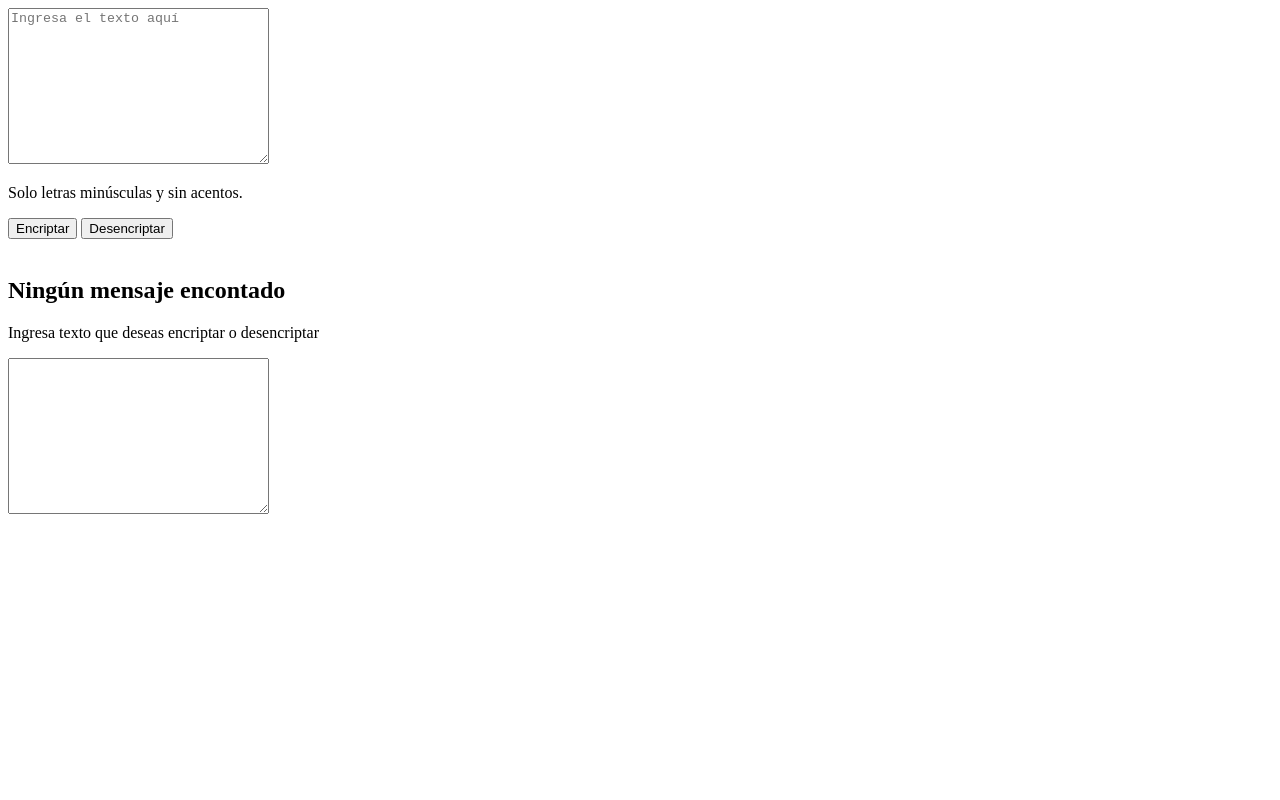
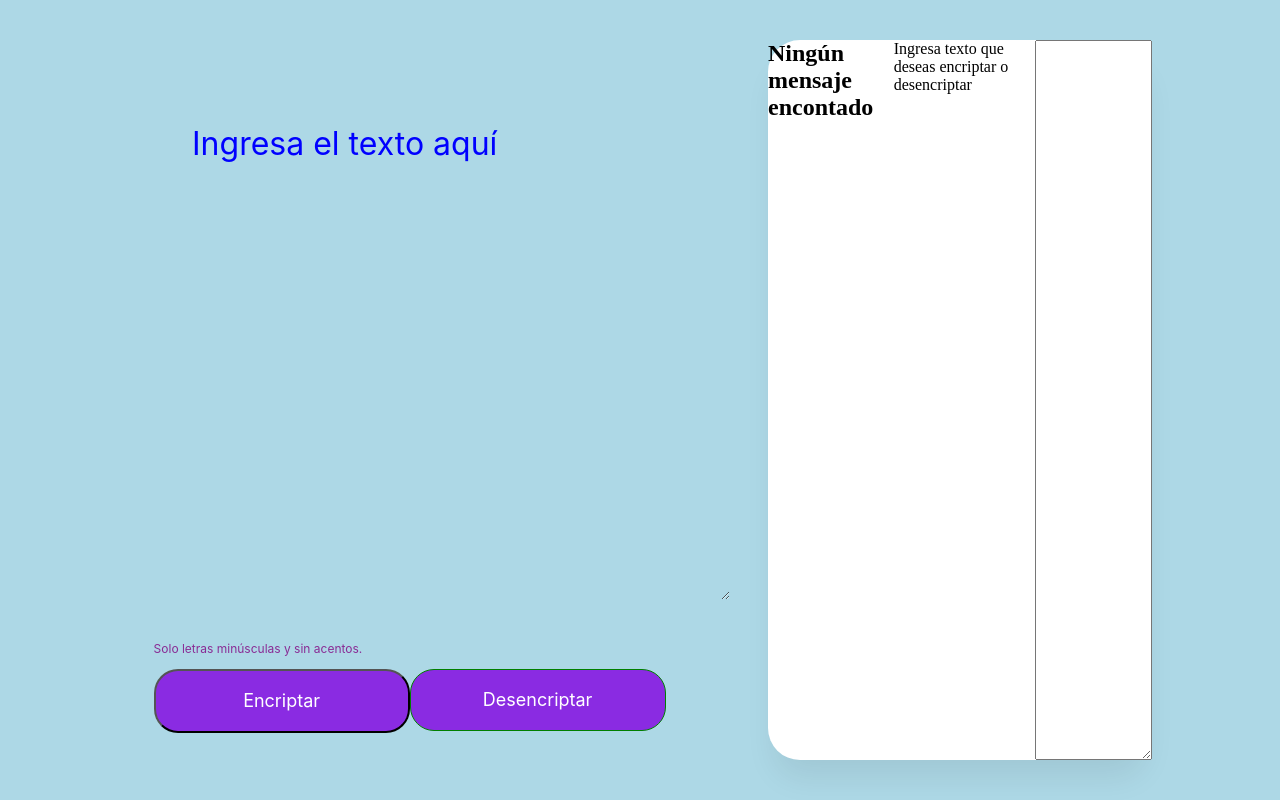
Before and after one commit to BrendaMarinho/Challenge-Oracle-ONE, a plain HTML site: page index.html in a window 1280 px wide. Drawn offline with Linux system fonts and the light colour scheme.

Commit message:
actualizacion de estilos

```diff
--- a/index.html
+++ b/index.html
@@ -26,7 +26,7 @@
             <p>Solo letras minúsculas y sin acentos.</p>
         </div>
 
-        <div class="botoones">
+        <div class="botones">
             <button class="btn-encriptar" type="botton" onclick="encriptar()">
                 Encriptar
             </button>
@@ -39,7 +39,7 @@
 
         <div class="encriptado">
             <img src="" alt="" id="">
-            <div class="mensaje-encriptado" id="mensaje-encriptado"></div>
+            <div class="mensajencriptado" id="mensajencriptado"></div>
             <h2 id="titulo-mensaje">Ningún mensaje encontado</h2>
             <p>Ingresa texto que deseas encriptar o desencriptar</p>
             <textarea
--- a/style.css
+++ b/style.css
@@ -0,0 +1,144 @@
+* {
+    margin: 0;
+    padding: 0;
+}
+
+.container {
+    position: relative;
+    width: 100vw;
+    height: 100vh;
+    background: lightblue;
+}
+
+.texto {
+    position: absolute;
+    width: 42%;
+    height: 60%;
+    left: 15%;
+    top: 15%;
+    border: none;
+    font-family: "Inter";
+    font-style: normal;
+    font-weight: 400;
+    font-size: 32px;
+    line-height: 150%;
+    background-color: lightblue;
+}
+
+.texto::placeholder {
+    color: blue;
+}
+
+.texto:focus,
+.texto:active {
+    border: none;
+    outline: none;
+}
+
+.terminos {
+    display: flex;
+    flex-direction: row;
+    align-items: center;
+    padding: 0px;
+    gap: 8px;
+    position: absolute;
+    width: 80%;
+    left: 12%;
+    top: 80%;
+}
+
+.terminos p {
+    font-family: "inter";
+    font-style: normal;
+    font-weight: 400;
+    font-size: 12px;
+    line-height: 150%;
+    color: purple;
+    opacity: 0.8;
+    flex: none;
+    order: 1;
+    flex-grow: 0;
+}
+
+.botones {
+    display: flex;
+    flex-direction: row;
+    align-items: flex-start;
+    padding: 1% 0;
+    position: absolute;
+    width: 80%;
+    left: 12%;
+    top: 82%;
+}
+
+.btn-encriptar {
+    align-items: center;
+    justify-content: center;
+    padding: 2%;
+    gap: 8%;
+    width: 25%;
+    background-color: blueviolet;
+    border-radius: 24px;
+    font-family: "inter";
+    font-size: 18px;
+    line-height: 19px;
+    text-align: center;
+    color: white
+}
+
+.btn-desencriptar {
+    box-sizing: border-box;
+    display: flex;
+    flex-direction: row;
+    align-items: flex-start;
+    justify-content: center;
+    padding: 2%;
+    gap: 8px;
+    width: 25%;
+    background: blueviolet;
+    border: 1px solid green;
+    border-radius: 24px;
+    font-family: "inter";
+    font-weight: 400;
+    font-size: 18px;
+    line-height: 19px;
+    text-align: center;
+    color: white
+}
+
+.btn-encriptar:hover,
+.btn-desencriptar:hover {
+    margin: 0.3%;
+    width: 24.5%;
+    padding: 1.8%;
+}
+
+.encriptado {
+    display: flex;
+    justify-content: center;
+    position: absolute;
+    width: 30%;
+    height: 90%;
+    left: 60%;
+    top: 5%;
+    background: white;
+    box-shadow: 0px 24px 32px -8px rgb(0, 0, 0, 0.08);
+    border-radius: 32px;
+}
+
+.mensajencriptado {
+    display: flex;
+    flex-direction: column;
+    align-items: center;
+    justify-content: center;
+    padding: 1%;
+    gap: 16px;
+    position: absolute;
+    width: 100%;
+    top: 65%;
+    text-align: center;
+}
+
+.mensajencriptado h2 {
+
+}
```
